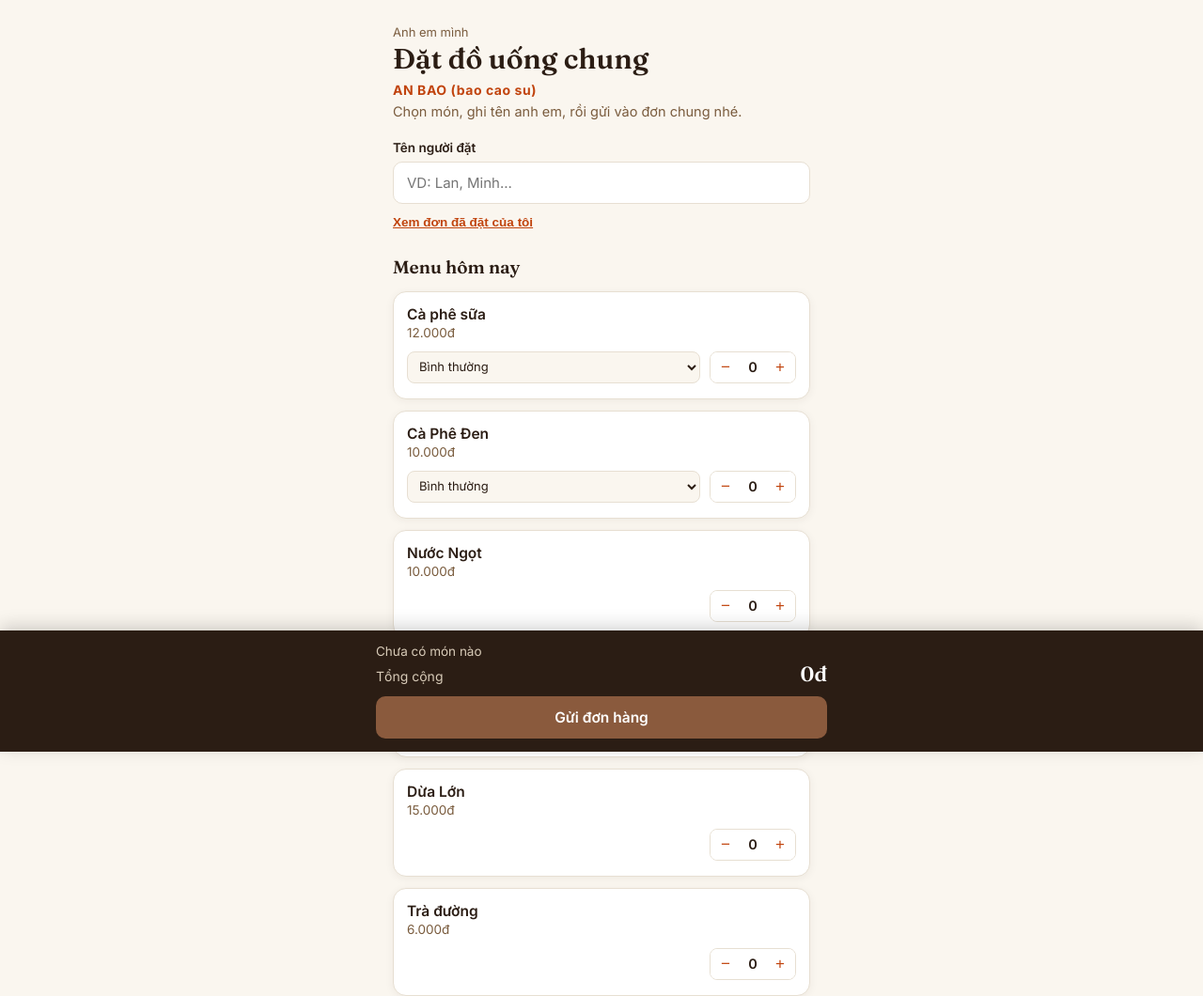
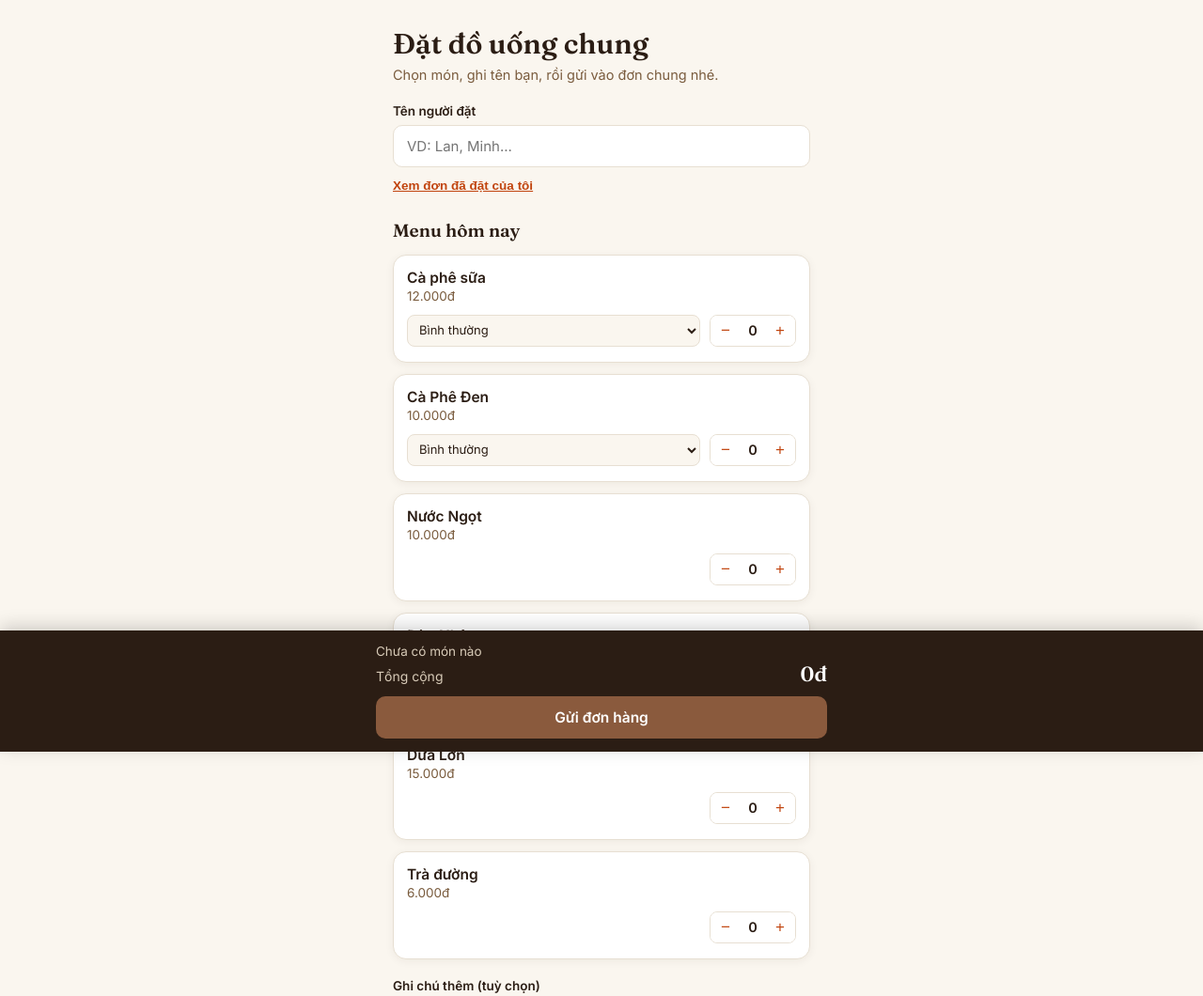
Before and after one commit to diepan246/nuocne, a plain HTML site: page index.html in a window 1280 px wide. Shown: the top 1060 px of the page at 94% size. Drawn offline with Linux system fonts and the light colour scheme.

Commit message:
Update text in index.html for clarity

```diff
--- a/index.html
+++ b/index.html
@@ -155,10 +155,10 @@
 <body>
 <div class="wrap">
   <header>
-    <p class="eyebrow">Anh em mình</p>
+    <p class="eyebrow">
     <h1>Đặt đồ uống chung</h1>
-    <p class="tagline">AN BAO (bao cao su)</p>
-    <p>Chọn món, ghi tên anh em, rồi gửi vào đơn chung nhé.</p>
+    <p class="tagline">
+    <p>Chọn món, ghi tên bạn, rồi gửi vào đơn chung nhé.</p>
   </header>
 
   <div class="field">
```
